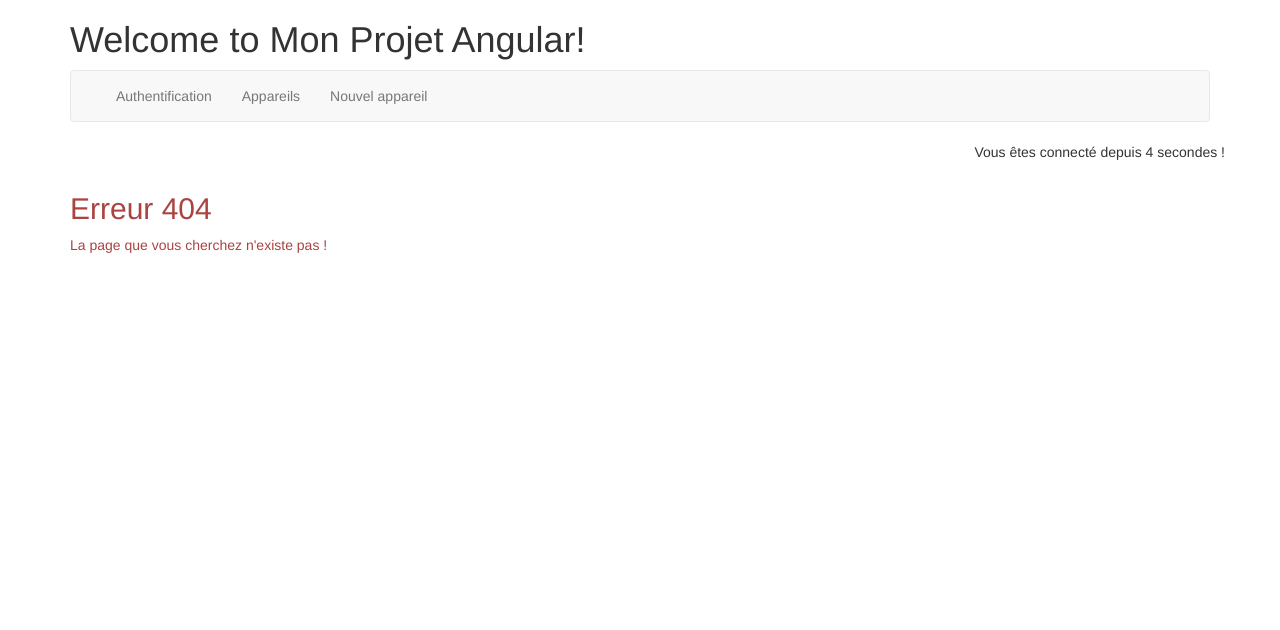
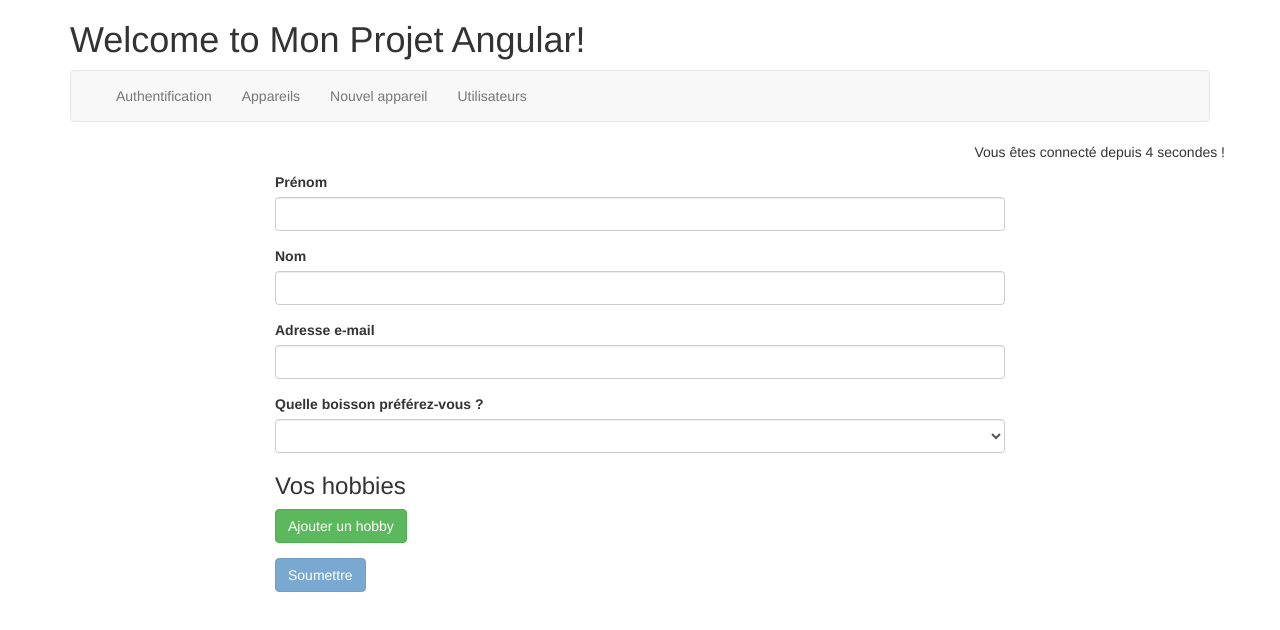
Before and after one commit to Shawlee76/angular_demo, an Angular app in the folder mon-projet-v2/: page /new-user in a window 1280 px wide. Before the commit this address led to /not-found. Shown: the top 630 px of the page. Built offline with nearby package versions, Linux system fonts and the light colour scheme.

Commit message:
Gestion des formulaires avec FormGroup

```diff
--- a/mon-projet-v2/src/app/app.component.html
+++ b/mon-projet-v2/src/app/app.component.html
@@ -8,6 +8,7 @@
           <li routerLinkActive="active"><a routerLink="auth">Authentification</a></li>
           <li routerLinkActive="active"><a routerLink="appareils">Appareils</a></li>
           <li routerLinkActive="active"><a routerLink="edit">Nouvel appareil</a></li>
+          <li routerLinkActive="active"><a routerLink="users">Utilisateurs</a></li>
         </ul>
       </div>
     </div>
--- a/mon-projet-v2/src/app/models/User.model.ts
+++ b/mon-projet-v2/src/app/models/User.model.ts
@@ -0,0 +1,9 @@
+export class User {
+  constructor(
+    public firstName: string,
+    public lastName: string,
+    public email: string,
+    public drinkPreference: string,
+    public hobbies?: string[]
+  ) {}
+}
--- /dev/null
+++ b/mon-projet-v2/src/app/new-user/new-user.component.html
@@ -0,0 +1,35 @@
+<div class="col-sm-8 col-sm-offset-2">
+  <form [formGroup]="userForm" (ngSubmit)="onSubmitForm()">
+    <div class="form-group">
+      <label for="firstName">Prénom</label>
+      <input type="text" id="firstName" class="form-control" formControlName="firstName">
+    </div>
+    <div class="form-group">
+      <label for="lastName">Nom</label>
+      <input type="text" id="lastName" class="form-control" formControlName="lastName">
+    </div>
+    <div class="form-group">
+      <label for="email">Adresse e-mail</label>
+      <input type="text" id="email" class="form-control" formControlName="email">
+    </div>
+    <div class="form-group">
+      <label for="drinkPreference">Quelle boisson préférez-vous ?</label>
+      <select id="drinkPreference" class="form-control" formControlName="drinkPreference">
+        <option value="jus d\'orange">Jus d'orange</option>
+        <option value="jus de mangue">Jus de mangue</option>
+      </select>
+    </div>
+    <div class="form-group">
+      <div formArrayName="hobbies">
+        <h3>Vos hobbies</h3>
+        <div class="form-group" *ngFor="let hobbyControl of getHobbies().controls; let i = index">
+          <input type="text" class="form-control" [formControlName]="i">
+        </div>
+        <button type="button" class="btn btn-success" (click)="onAddHobby()">Ajouter un hobby</button>
+      </div>
+    </div>
+    <div class="form-group">
+      <button type="submit" class="btn btn-primary" [disabled]="userForm.invalid">Soumettre</button>
+    </div>
+  </form>
+</div>
--- /dev/null
+++ b/mon-projet-v2/src/app/new-user/new-user.component.ts
@@ -0,0 +1,55 @@
+import { Component, OnInit } from '@angular/core';
+import {FormArray, FormBuilder, FormGroup, Validators} from '@angular/forms';
+import {User} from '../models/User.model';
+import {UserService} from '../services/user.service';
+import {Router} from '@angular/router';
+
+@Component({
+  selector: 'app-new-user',
+  templateUrl: './new-user.component.html',
+  styleUrls: ['./new-user.component.scss']
+})
+export class NewUserComponent implements OnInit {
+
+  userForm: FormGroup;
+  constructor(private formBuilder: FormBuilder,
+              private userService: UserService,
+              private router: Router) { }
+
+  ngOnInit() {
+    this.initForm();
+  }
+
+  initForm() {
+    this.userForm = this.formBuilder.group({
+      firstName: ['', Validators.required],
+      lastName: ['', Validators.required],
+      email: ['' [Validators.required, Validators.email]],
+      drinkPreference: ['', Validators.required],
+      hobbies: this.formBuilder.array([])
+    });
+  }
+
+  onSubmitForm() {
+    const formValue = this.userForm.value;
+    const newUser = new User(
+      formValue['firstName'],
+      formValue['lastName'],
+      formValue['email'],
+      formValue['drinkPreference'],
+      formValue['hobbies'] ? formValue['hobbies'] : []
+    );
+    this.userService.addUser(newUser);
+    this.router.navigate(['/users']);
+  }
+
+  getHobbies(): FormArray {
+    return this.userForm.get('hobbies') as FormArray;
+  }
+
+  onAddHobby() {
+    const newHobbyControl = this.formBuilder.control(null, Validators.required);
+    this.getHobbies().push(newHobbyControl);
+  }
+
+}
--- /dev/null
+++ b/mon-projet-v2/src/app/services/user.service.ts
@@ -0,0 +1,18 @@
+import { User } from '../models/User.model';
+import { Subject } from 'rxjs/Subject';
+
+export class UserService {
+  private users: User[] = [
+    new User('Will', 'Alexander', 'will@will.com', 'jus d\'orange', ['coder', 'boire du café'])
+  ];
+  userSubject = new Subject<User[]>();
+
+  emitUsers() {
+    this.userSubject.next(this.users.slice());
+  }
+
+  addUser(user: User) {
+    this.users.push(user);
+    this.emitUsers();
+  }
+}
--- /dev/null
+++ b/mon-projet-v2/src/app/user-list/user-list.component.html
@@ -0,0 +1,12 @@
+<ul class="list-group">
+  <li class="list-group-item" *ngFor="let user of users">
+    <h3>{{ user.firstName }} {{ user.lastName }}</h3>
+    <p>{{ user.email }}</p>
+    <p>Cette persone préfère le {{ user.drinkPreference }}</p>
+    <p *ngIf="user.hobbies && user.hobbies.length > 0">
+      Cette personne a des hobbies !
+      <span *ngFor="let hobby of user.hobbies">{{ hobby }} - </span>
+    </p>
+  </li>
+  <a routerLink="/new-user">Nouvel utilisateur</a>
+</ul>
--- /dev/null
+++ b/mon-projet-v2/src/app/user-list/user-list.component.ts
@@ -0,0 +1,32 @@
+import {Component, OnDestroy, OnInit} from '@angular/core';
+import {User} from '../models/User.model';
+import {Subscription} from 'rxjs';
+import {UserService} from '../services/user.service';
+
+@Component({
+  selector: 'app-user-list',
+  templateUrl: './user-list.component.html',
+  styleUrls: ['./user-list.component.scss']
+})
+
+export class UserListComponent implements OnInit, OnDestroy {
+
+  users: User[];
+  userSubscription: Subscription;
+
+  constructor(private userService: UserService) { }
+
+  ngOnInit() {
+    this.userSubscription = this.userService.userSubject.subscribe(
+      (users: User[]) => {
+        this.users = users;
+      }
+    );
+    this.userService.emitUsers();
+  }
+
+  ngOnDestroy() {
+    this.userSubscription.unsubscribe();
+  }
+
+}
```
Also changed, not shown: mon-projet-v2/src/app/app.module.ts (+14 -5 lines), mon-projet-v2/src/app/new-user/new-user.component.scss (added), mon-projet-v2/src/app/user-list/user-list.component.scss (added), 1 other file (tests, documents, lock files or other folders).
